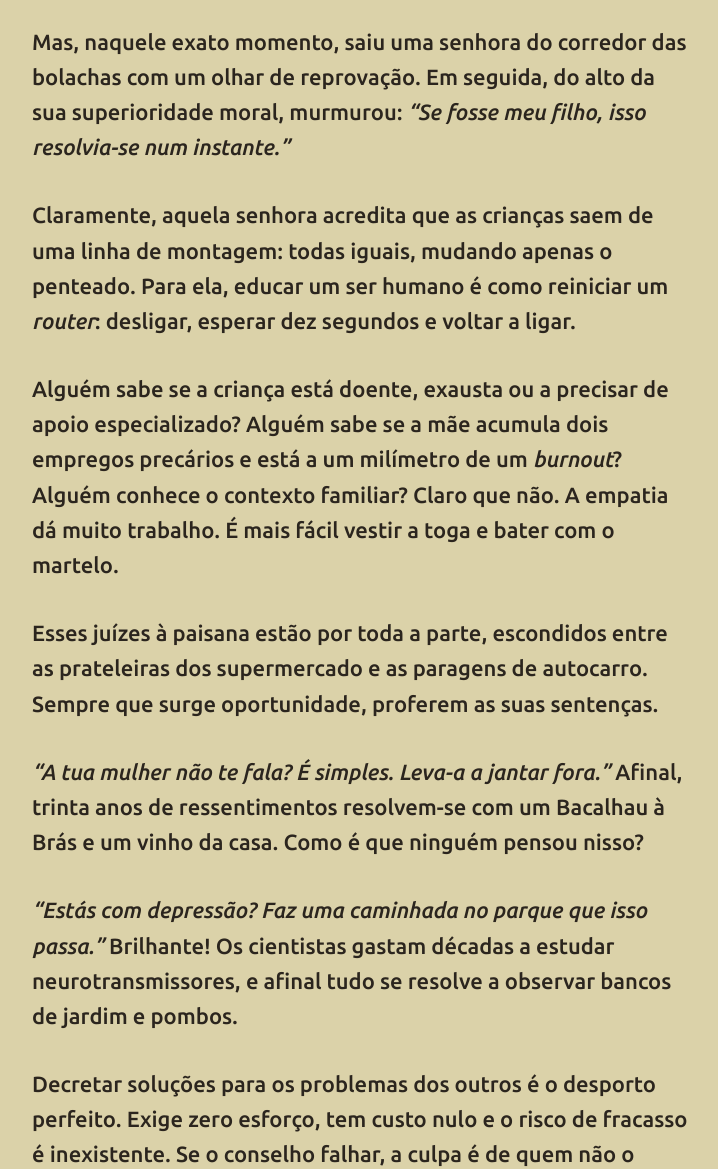
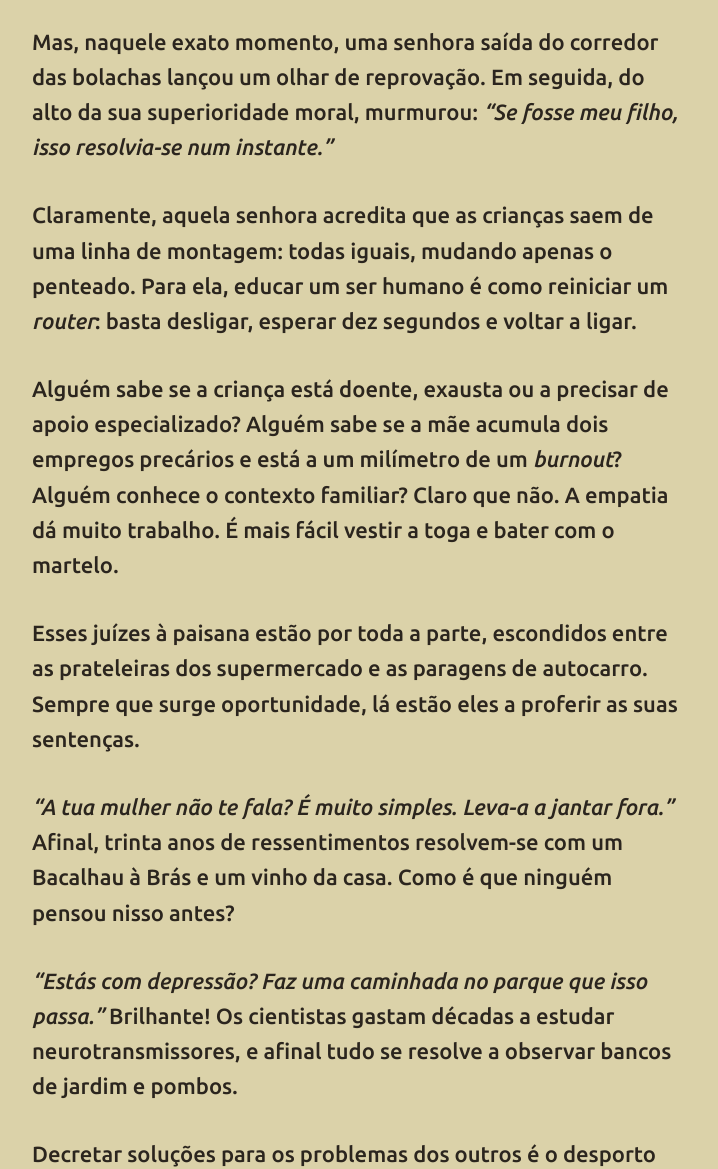
Before and after one commit to joaquim-capitao/queime-depois-de-ler, a Jekyll site: the page built from desportoperfeito.md, in a window 1280 px wide and 1400 px high, scrolled down 561 px. Shown: the part 231-1400 px from the top of the window, without its empty margins (279-997 px from the left). Built offline with Jekyll 4.4.1, drawn with Linux system fonts in a browser that asks for light colours; our own code applies the rules of GitHub Pages for plain Markdown files; some of the changed text lies outside the part shown.

Commit message:
Updated Note desportoperfeito.md

```diff
--- a/desportoperfeito.md
+++ b/desportoperfeito.md
@@ -4,21 +4,21 @@
 
 # O DESPORTO PERFEITO
 
-No supermercado, assisti a uma cena dramática. Uma mãe negou um chocolate ao seu pequeno filho. E é claro que, perante aquela injustiça, o miúdo ativou o protocolo de negociação infantil: atirou-se para o chão e começou a berrar.
+Há dias, assisti a uma cena dramática no supermercado. Uma mãe negou um chocolate ao seu pequeno filho. E é claro que, perante aquela injustiça, o miúdo ativou o protocolo de negociação infantil: atirou-se para o chão e começou a berrar.
 
-Sinceramente, eu até consigo entendê-lo. Afinal,  sem chocolate, qual é o sentido da vida?
+Sinceramente, eu até consigo entender o desespero da pobre criança. Afinal, qual é o sentido de uma vida sem chocolate?
 
 ![](https://i.ibb.co/v6WSSqk6/Captura-de-ecr-2026-06-27-002349.png)
 
-Mas, naquele exato momento, saiu uma senhora do corredor das bolachas com um olhar de reprovação. Em seguida, do alto da sua superioridade moral, murmurou: *"Se fosse meu filho, isso resolvia-se num instante."*
+Mas, naquele exato momento, uma senhora saída do corredor das bolachas lançou um olhar de reprovação. Em seguida, do alto da sua superioridade moral, murmurou: *"Se fosse meu filho, isso resolvia-se num instante."*
 
-Claramente, aquela senhora acredita que as crianças saem de uma linha de montagem: todas iguais, mudando apenas o penteado. Para ela, educar um ser humano é como reiniciar um *router*: desligar, esperar dez segundos e voltar a ligar.
+Claramente, aquela senhora acredita que as crianças saem de uma linha de montagem: todas iguais, mudando apenas o penteado. Para ela, educar um ser humano é como reiniciar um *router*: basta desligar, esperar dez segundos e voltar a ligar.
 
 Alguém sabe se a criança está doente, exausta ou a precisar de apoio especializado? Alguém sabe se a mãe acumula dois empregos precários e está a um milímetro de um *burnout*? Alguém conhece o contexto familiar? Claro que não. A empatia dá muito trabalho. É mais fácil vestir a toga e bater com o martelo.
 
-Esses juízes à paisana estão por toda a parte, escondidos entre as prateleiras dos supermercado e as paragens de autocarro. Sempre que surge oportunidade, proferem as suas sentenças.
+Esses juízes à paisana estão por toda a parte, escondidos entre as prateleiras dos supermercado e as paragens de autocarro. Sempre que surge oportunidade, lá estão eles a proferir as suas sentenças.
 
-*"A tua mulher não te fala? É simples. Leva-a a jantar fora."* Afinal, trinta anos de ressentimentos resolvem-se com um Bacalhau à Brás e um vinho da casa. Como é que ninguém pensou nisso?
+*"A tua mulher não te fala? É muito simples. Leva-a a jantar fora."* Afinal, trinta anos de ressentimentos resolvem-se com um Bacalhau à Brás e um vinho da casa. Como é que ninguém pensou nisso antes?
 
 *"Estás com depressão? Faz uma caminhada no parque que isso passa."* Brilhante! Os cientistas gastam décadas a estudar neurotransmissores, e afinal tudo se resolve a observar bancos de jardim e pombos.
 
```
Also changed, not shown: other parts of desportoperfeito.md (+1 -1 lines).
